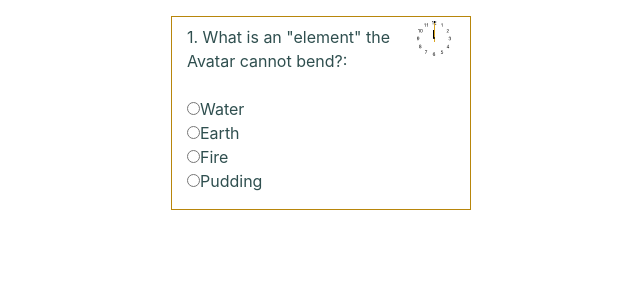
After one commit to IsaacCasDen/LEADTrivia, a Django app: template django/LEADTriviaApp/app/templates/mcquestion.html in a window 1280 px wide. The commit adds this page. Shown: the top 300 px of the page, without its empty margins (319-959 px from the left). Run offline with Django 3.2, Linux system fonts and the light colour scheme; the template is opened without the code that fills it, so the values that code supplies are empty; some libraries are stand-ins or nearby versions.

Commit message:
Updates/Added question Html

```diff
--- a/django/LEADTriviaApp/app/templates/lobby.html
+++ b/django/LEADTriviaApp/app/templates/lobby.html
@@ -122,7 +122,6 @@
 
 </script>
 <body>
-
     <form id="formTeams" method="POST" action="/app/team/">
         {% csrf_token %}
         <div id="header">
--- /dev/null
+++ b/django/LEADTriviaApp/app/templates/mcquestion.html
@@ -0,0 +1,177 @@
+{% extends 'base.html' %}
+{% load static %}
+{% block content %}
+
+
+<style>
+    #team {
+      color: darkslategrey;
+      max-width: 300px;
+      border-color: darkgoldenrod;
+      border-style: solid;
+      border-width: 0.1em;
+    }
+    #team_info {
+      text-align: center;
+      display: block;
+      float:left;
+    }
+    #team_name {
+      display: inline-block;
+    }
+    .user {
+      background-color: aliceblue;
+      width: 100%;
+      text-align: center;
+      }
+    #btnLeave {
+      background-color: gray;
+      color: whitesmoke;
+      align-self: center;
+      margin: auto;
+      margin-bottom:0.5em;
+      display: block
+    }
+
+    .modal {
+      width:auto;
+      height:auto;
+      overflow:auto;
+      align-self: center;
+      position:fixed;
+      background-color: rgb(0,0,0);
+      background-color: rgba(0,0,0,0.4);
+    }
+    .modal-content {
+      background-color: #fefefe;
+      padding: 1em;
+      border: 1em solid #888;
+      width:auto;
+    }
+    .close {
+      color:#aaa;
+      float:right;
+      font-size: 18em;
+      font-weight: bold;
+    }
+
+    .close:hover, close:focus {
+      color:black;
+      text-decoration: none;
+      cursor: pointer;
+    }
+
+    /* https://cssanimation.rocks/clocks/ */
+    .clock {
+      border-radius: 50%;
+      background: #fff url({% static "app/images/clock.svg" %}) no-repeat center;
+      background-size: 80%;
+      height: 1.5em;
+      width: 1.5em;
+      position:relative;
+      display: inline-block;
+      float:right;
+    }
+    .clock:after {
+      background: #000;
+      border-radius: 50%;
+      content: "";
+      position: absolute;
+      left:50%;
+      top:50%;
+      transform: translate(-50%,-50%);
+      width:5%;
+      height:5%;
+      z-index:10;
+    }
+    .minutes-container, .hours-container, .seconds-container {
+      position:absolute;
+      top:0;
+      right:0;
+      bottom:0;
+      left:0;
+    }
+    .hours-container {
+      animation: rotate 43200s infinite linear;
+    }
+    .hours {
+      background: #000;
+      height:20%;
+      left: 48.75%;
+      position:absolute;
+      top:30%;
+      transform-origin: 50% 100%;
+      width:2.5%;
+    }
+    .minutes-container {
+      transition: transform 0.3s cubic-bezier(0.4,2.08,0.55,0.44);
+    }
+    .minutes {
+      background:#000;
+      height:40%;
+      left:49%;
+      position: absolute;
+      top:10%;
+      transform-origin: 50% 100%;
+      width:2%;
+    }
+    .seconds-container {
+      transition: transform 0.2s cubic-bezier(0.4,2.08,0.55,0.44);
+    }
+    .seconds {
+      background: goldenrod;
+      height:45%;
+      left: 49.5%;
+      position: absolute;
+      top: 14%;
+      transform-origin: 50% 80%;
+      width:1%;
+      z-index: 8;
+    }
+
+    @keyframes rotate {
+      100% {
+        transform: rotateZ(360deg);
+      }
+    }
+</style>
+
+<script>
+/* type script here */
+
+
+</script>
+
+
+<div>
+  {% csrf_token %}
+  <div id="team" class="container">
+    <div id="team_header" class="h3">
+      <span>
+        <article class="clock">
+          <div class="hours-container">
+            <div class="hours"></div>
+          </div>
+          <div class="minutes-container">
+            <div class="minutes"></div>
+          </div>
+          <div class="seconds-container">
+            <div class="seconds"></div>
+          </div>
+        </article>
+      </span>
+    </div>
+    <div>
+      <P id="Question">1. What is an "element" the Avatar cannot bend?:<BR>
+        <BR>
+        <input type="radio" name="Answer Option 1" value="Water">Water<BR>
+        <input type="radio" name="Answer Option 2" value="Earth">Earth<BR>
+        <input type="radio" name="Answer Option 3" value="Fire">Fire<BR>
+        <input type="radio" name="Answer Option 4" value="Pudding">Pudding<BR>
+      </p>
+    </div>
+    <div id="team_users" class="list-group col-lg-auto"></div>
+  </div>
+</div>
+
+{% endblock %}
--- /dev/null
+++ b/django/LEADTriviaApp/app/templates/textquestion.html
@@ -0,0 +1 @@
+{% extends 'base.html' %}
```
Also changed, not shown: django/LEADTriviaApp/app/templates/audioquestion.html (added), django/LEADTriviaApp/app/templates/fibquestion.html (added), django/LEADTriviaApp/app/templates/imagequestion.html (added).
